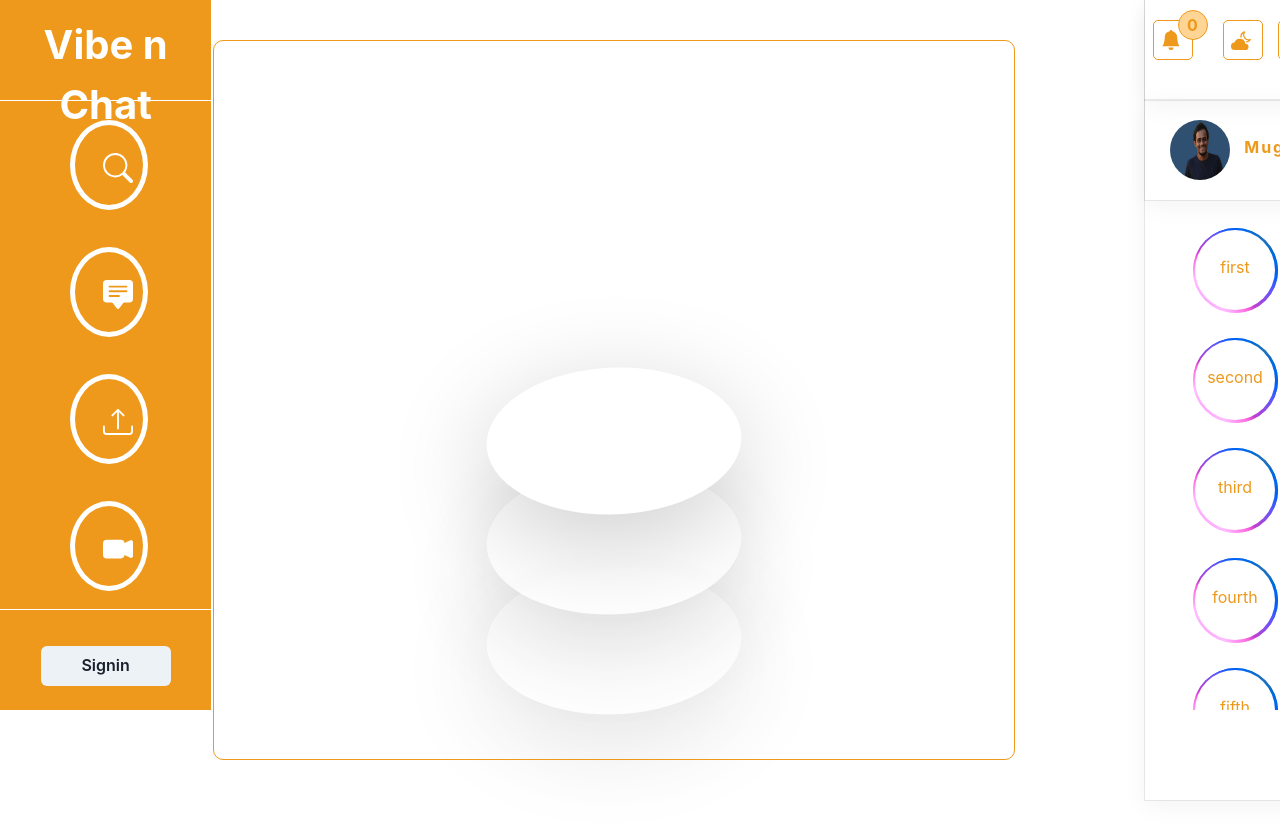
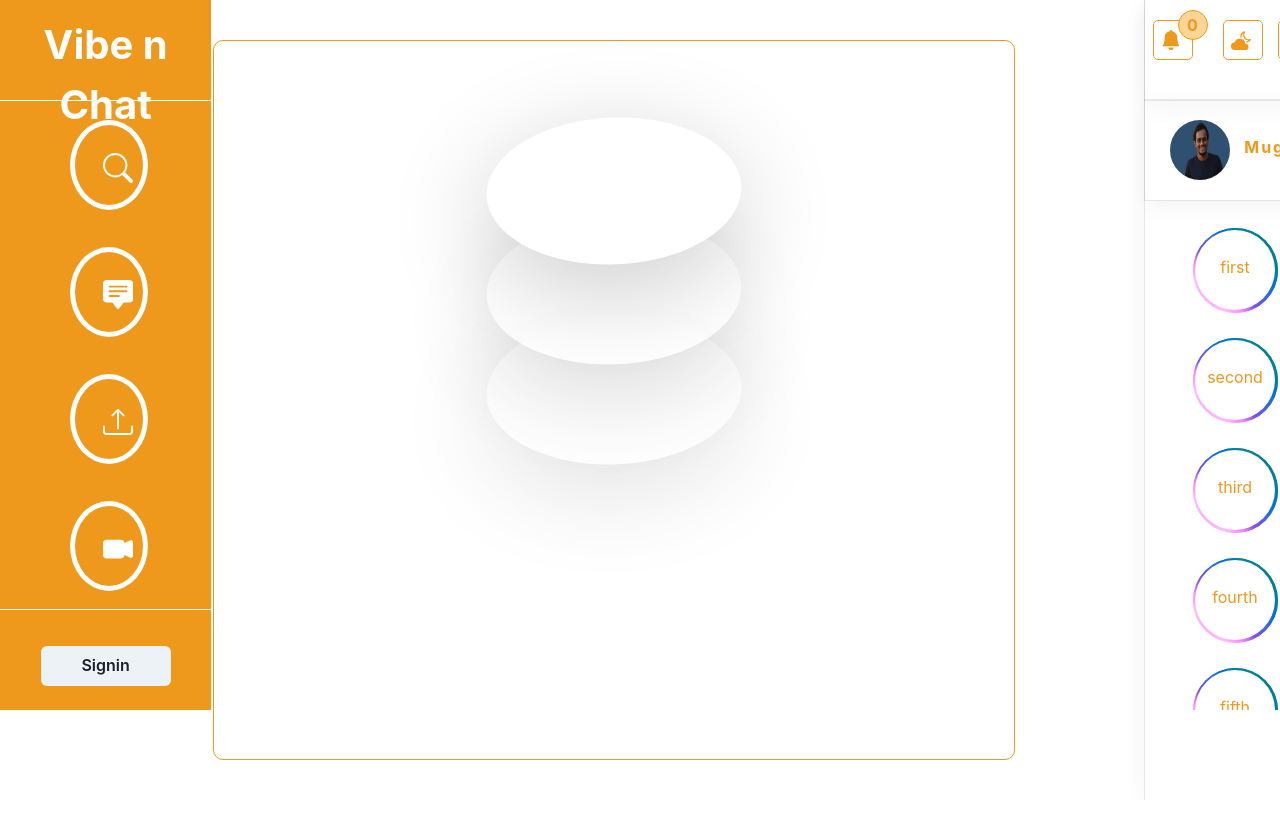
Before and after one commit to mugilmalathi/Vibe-n-Chat, a React (Create React App) app: page /upload in a window 1280 px wide. Shown: the top 840 px of the page. After the commit the page ends 800 px from the top, so only its background shows below. Built offline with nearby package versions, Linux system fonts and the light colour scheme; a web font is replaced by a local one.

Commit message:
Updated searchpage css

```diff
--- a/src/Components/AllRoutes/AllRoutes.jsx
+++ b/src/Components/AllRoutes/AllRoutes.jsx
@@ -8,9 +8,7 @@ import HomeAnimation from '../HomeAnimation/HomeAnimation'
 import Search from '../Search/Search'
 import UserDetails from '../UserDetails/UserDetails'
 import Uploads from '../Uploads/Uploads'
-
 import FileUpload from '../FileUpload/FileUpload'
-
 
 
 const AllRoutes = () => {
@@ -25,10 +23,7 @@ const AllRoutes = () => {
           <Route path="/userdetails" element={<UserDetails />} />
           <Route path='/search' element={<Search/>} />
           <Route path='/upload' element={<Uploads/>} />
-
           <Route path='/fileupload' element={<FileUpload/>} />
-
-
         </Routes>
 
     </div>
--- a/src/Components/Search/Search.jsx
+++ b/src/Components/Search/Search.jsx
@@ -17,13 +17,6 @@ const Search = () => {
       setData(res.data);
     });
   }, []);
-
-  // useEffect(() => {
-  //   axios.get("http://localhost:8080/SearchData").then((res) => {
-  //     setData(res.data);
-  //   });
-  // }, []);
-
   return (
     <div className="container1">
       <div className='homepage-card1'>
@@ -34,23 +27,15 @@ const Search = () => {
         <input
           className="in"
           type="text"
-
           placeholder="Search something..."
           onChange={(e) => {
             setSearch(e.target.value);
           }}
-
-          placeholder="Search something"
-          // onChange={(e) => {
-          //   setSearch(e.target.value);
-          // }}
-
         />
         <div className="search">
           <BsSearch />
         </div>
       </div>
-
 
       <div className="search-container-maindiv" style={{display:"grid", gridTemplateColumns:"repeat(4, 1fr)", marginTop:"50px"}}>
         {data
@@ -64,21 +49,12 @@ const Search = () => {
              </div>
             )
           })}
-
-      <div>
-        {/* {data
-          .filter((gro) => gro.name.toLowerCase().includes(search))
-          .map((e) => {
-            return <div>{e.name}</div>
-          })} */}
-
       </div>
       </div>
       <div className='homepage-card3'>
       <RightSideStories />
         </div>
     </div>
-    </div>
   );
 };
 
--- a/src/Components/Uploads/Uploads.scss
+++ b/src/Components/Uploads/Uploads.scss
@@ -6,16 +6,13 @@
 }
 
 .container{
-
-    padding-top: 800px;
-
+    padding-top: 300px;
     position: relative;
     margin: auto;
     width: 400px;
     height: 200px;
-
+    // border: 1px solid red;
     margin-top: 200px;
-
 }
 .container .card{
     position: absolute;
@@ -53,10 +50,7 @@
    left: 50%;
    z-index: 1;
    opacity: 1;
-
-
-   box-shadow: 0px 25px 50px rgba(0,0,0,0.2);
-
+   box-shadow: 0px 25px 50px rgba(250, 163, 32, 0.2);
    transform: translate(calc(-50% + calc(350px * var(--i))), -50%) rotate(0deg) skew(0deg,0deg);
 }
 .container .card .content{
```
